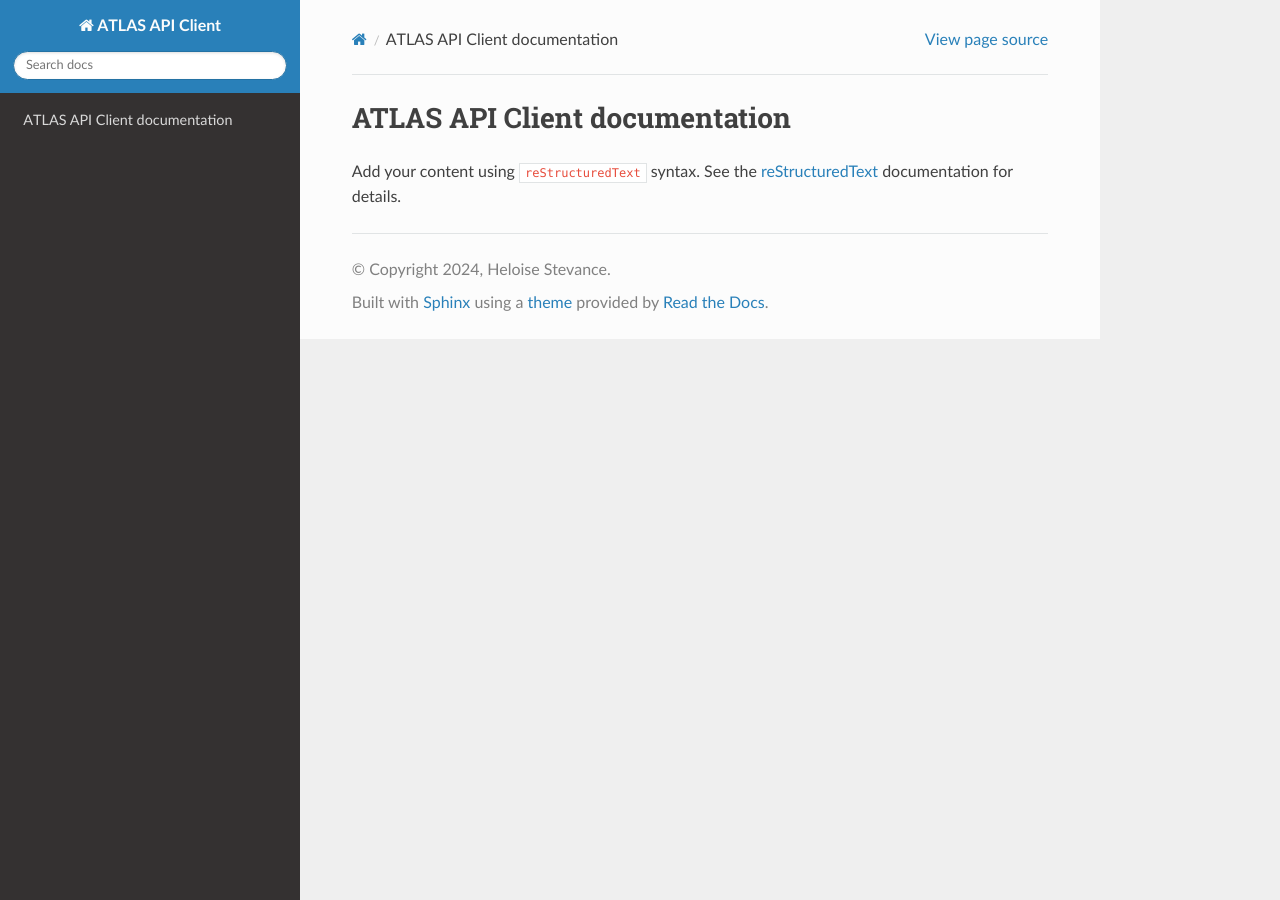
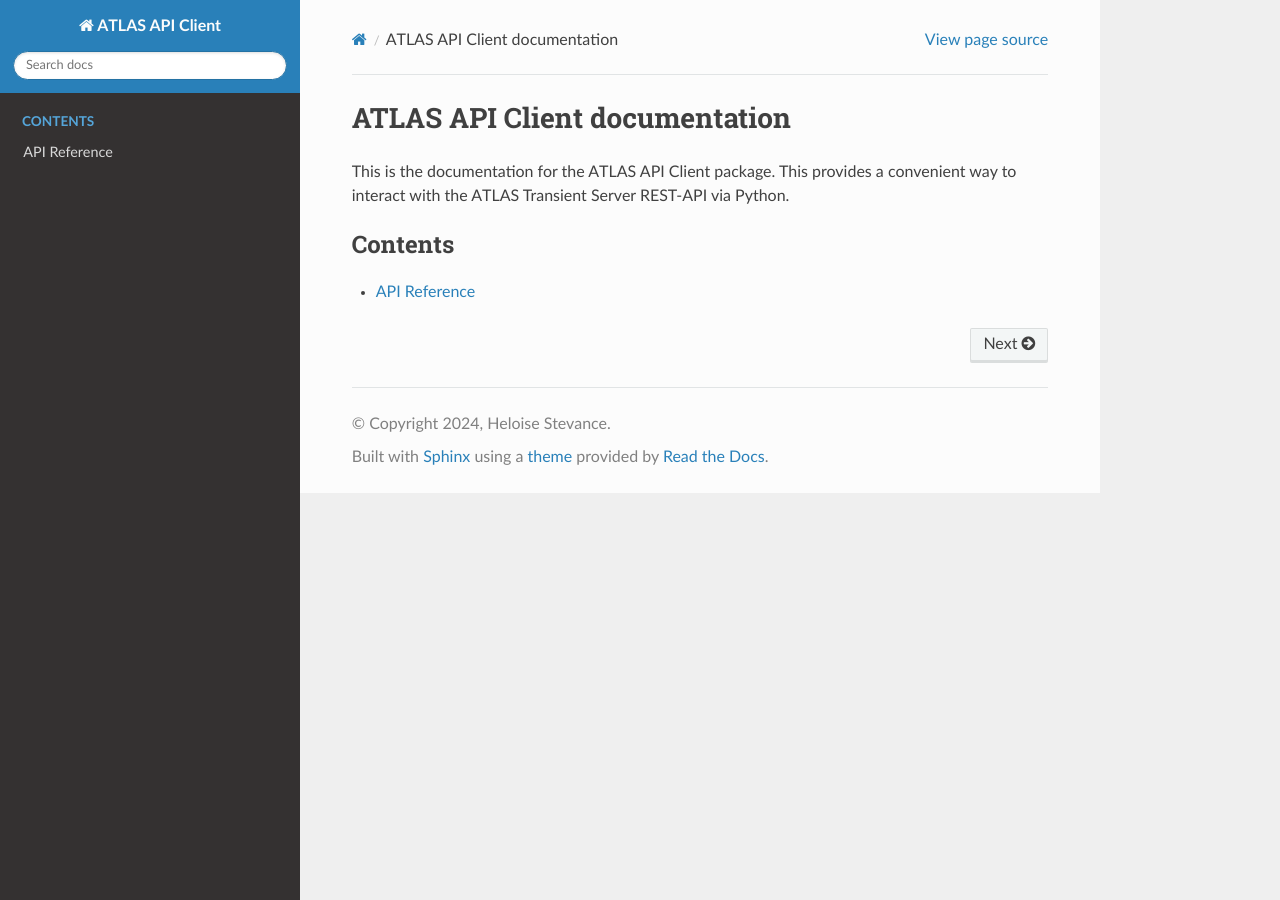
Before and after one commit to HeloiseS/atlasapiclient, a Sphinx documentation site: the page built from docs/source/index.rst, in a window 1280 px wide. Built offline with Sphinx 7.4.7 and the Read the Docs theme 3.1.0, drawn with Linux system fonts in a browser that asks for light colours.

Commit message:
Fix version and add api-reference

```diff
--- a/atlasapiclient/__init__.py
+++ b/atlasapiclient/__init__.py
@@ -1 +1,6 @@
+import importlib.metadata
+
 from . import client, exceptions, utils
+
+
+__version__ = importlib.metadata.version(__package__ or __name__)
--- a/docs/source/index.rst
+++ b/docs/source/index.rst
@@ -6,11 +6,12 @@
 ATLAS API Client documentation
 ==============================
 
-Add your content using ``reStructuredText`` syntax. See the
-`reStructuredText <https://www.sphinx-doc.org/en/master/usage/restructuredtext/index.html>`_
-documentation for details.
+This is the documentation for the ATLAS API Client package. This provides a
+convenient way to interact with the ATLAS Transient Server REST-API via Python.
 
 
 .. toctree::
-   :maxdepth: 2
-   :caption: Contents:
+   :maxdepth: 1
+   :caption: Contents
+
+   API Reference <api-reference>
```
Also changed, not shown: docs/source/api-reference.rst (added, +18 -0 lines).
